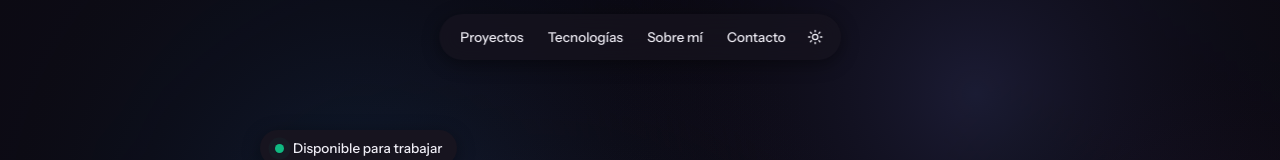
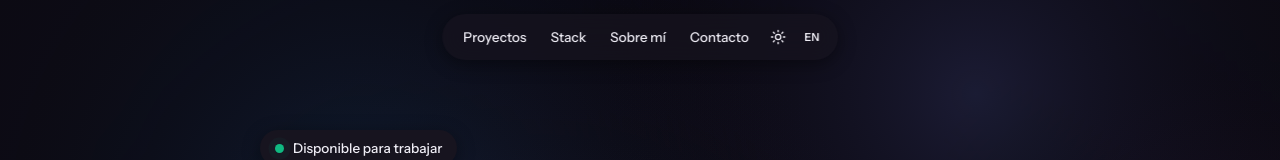
Before and after one commit to gabydomingo/porfolio, a React (Vite) app: page / in a window 1280 px wide. Shown: the top 160 px of the page. Built offline with nearby package versions, Linux system fonts and the light colour scheme.

Commit message:
Infraestructura de idioma: hook, persistencia, lang y toggle

```diff
--- a/index.html
+++ b/index.html
@@ -48,14 +48,17 @@
       rel="stylesheet"
     />
     <script>
-      // Antes de la primera pintura, para que el tema no parpadee. El default
-      // es oscuro: solo queda claro si el visitante lo eligió antes
+      // Antes de la primera pintura. El tema por defecto es oscuro y el idioma
+      // español: solo cambian si el visitante los eligió antes
       (function () {
         var tema = null;
+        var idioma = null;
         try {
           tema = localStorage.getItem('gd-theme');
+          idioma = localStorage.getItem('gd-lang');
         } catch (e) {}
         if (tema !== 'light') document.documentElement.classList.add('dark');
+        if (idioma === 'en') document.documentElement.lang = 'en';
       })();
     </script>
   </head>
--- a/src/App.jsx
+++ b/src/App.jsx
@@ -7,17 +7,24 @@ import ProyectosDestacados from './components/ProyectosDestacados';
 import ProyectosFormacion from './components/ProyectosFormacion';
 import SobreMi from './components/SobreMi';
 import StackTecnico from './components/StackTecnico';
+import useIdioma from './hooks/useIdioma';
 import useReveal from './hooks/useReveal';
 import useTheme from './hooks/useTheme';
 
 export default function App() {
   const { isDark, toggleTheme } = useTheme();
+  const { idioma, alternarIdioma } = useIdioma();
   useReveal();
 
   return (
     <div className="min-h-screen overflow-x-clip bg-bg text-txt transition-colors duration-300">
-      <Nav isDark={isDark} toggleTheme={toggleTheme} />
-      <Hero isDark={isDark} />
+      <Nav
+        isDark={isDark}
+        toggleTheme={toggleTheme}
+        idioma={idioma}
+        alternarIdioma={alternarIdioma}
+      />
+      <Hero isDark={isDark} idioma={idioma} />
       <main className="flex flex-col gap-[110px] px-6 pt-10 pb-[90px]">
         <ProyectosDestacados />
         <DesarrolloWeb />
--- a/src/components/Hero.jsx
+++ b/src/components/Hero.jsx
@@ -1,5 +1,6 @@
 import ThermalCanvas from './ThermalCanvas';
 import useCounter from '../hooks/useCounter';
+import { t, textos } from '../data/textos';
 
 const metricas = [
   { valor: 43, sufijo: 'M', etiqueta: 'registros procesados' },
@@ -14,7 +15,7 @@ const objetivos = metricas.map((m) => m.valor);
 const botonSecundario =
   'boton inline-flex items-center gap-2 rounded-xl bg-surf px-5 py-3 text-[15px] font-semibold shadow-soft transition-transform duration-200 hover:-translate-y-0.5';
 
-export default function Hero({ isDark }) {
+export default function Hero({ isDark, idioma }) {
   const { hostRef, valores } = useCounter(objetivos);
 
   return (
@@ -50,7 +51,7 @@ export default function Hero({ isDark }) {
           >
             Ver proyectos
           </a>
-          <a href="/DomingoGabrielCV.pdf" download className={botonSecundario}>
+          <a href={t(textos.cv, idioma)} download className={botonSecundario}>
             <svg
               width="16"
               height="16"
--- a/src/components/Nav.jsx
+++ b/src/components/Nav.jsx
@@ -1,11 +1,11 @@
 const enlaces = [
   { href: '#proyectos', texto: 'Proyectos' },
-  { href: '#tecnologias', texto: 'Tecnologías' },
+  { href: '#tecnologias', texto: 'Stack' },
   { href: '#sobre-mi', texto: 'Sobre mí' },
   { href: '#contacto', texto: 'Contacto' },
 ];
 
-export default function Nav({ isDark, toggleTheme }) {
+export default function Nav({ isDark, toggleTheme, idioma, alternarIdioma }) {
   return (
     <nav className="nav-pill fixed top-[14px] left-1/2 z-50 flex max-w-[calc(100vw-20px)] -translate-x-1/2 items-center gap-0 overflow-x-auto rounded-full px-1.5 py-1.5 shadow-soft sm:gap-[2px] sm:px-[10px] sm:py-[6px]">
       {enlaces.map((e) => (
@@ -51,6 +51,14 @@ export default function Nav({ isDark, toggleTheme }) {
           </svg>
         )}
       </button>
+      <button
+        type="button"
+        onClick={alternarIdioma}
+        aria-label={idioma === 'es' ? 'Switch to English' : 'Cambiar a español'}
+        className="flex h-11 w-8 shrink-0 cursor-pointer items-center justify-center rounded-full bg-transparent text-[11px] font-semibold text-txt hover:bg-viosoft sm:h-8"
+      >
+        {idioma === 'es' ? 'EN' : 'ES'}
+      </button>
     </nav>
   );
 }
--- /dev/null
+++ b/src/data/textos.js
@@ -0,0 +1,16 @@
+// Cada texto lleva sus dos idiomas juntos, no en archivos paralelos: si falta
+// una traducción se ve en el renglón de al lado, y sumar un proyecto sigue
+// siendo tocar un solo archivo.
+export const textos = {
+  cv: {
+    es: '/DomingoGabrielCV.pdf',
+    en: '/DomingoGabrielCV-en.pdf',
+  },
+};
+
+// Cae en español si todavía no hay traducción, así el sitio nunca queda vacío
+// mientras se traduce por partes.
+export function t(campo, idioma) {
+  if (campo == null) return '';
+  return campo[idioma] ?? campo.es;
+}
--- /dev/null
+++ b/src/hooks/useIdioma.js
@@ -0,0 +1,34 @@
+import { useCallback, useEffect, useState } from 'react';
+
+const CLAVE = 'gd-lang';
+
+// Mismo criterio que useTheme: el default es fijo y no se mira
+// navigator.language. El público principal es Argentina y LATAM, así que un
+// visitante con el navegador en inglés igual entra en español.
+function leerIdiomaGuardado() {
+  try {
+    return localStorage.getItem(CLAVE) === 'en' ? 'en' : 'es';
+  } catch {
+    return 'es';
+  }
+}
+
+export default function useIdioma() {
+  const [idioma, setIdioma] = useState(leerIdiomaGuardado);
+
+  useEffect(() => {
+    document.documentElement.lang = idioma;
+    try {
+      localStorage.setItem(CLAVE, idioma);
+    } catch {
+      // Storage bloqueado: el idioma vale solo para esta sesión.
+    }
+  }, [idioma]);
+
+  const alternarIdioma = useCallback(
+    () => setIdioma((actual) => (actual === 'en' ? 'es' : 'en')),
+    [],
+  );
+
+  return { idioma, alternarIdioma };
+}
```
Also changed, not shown: 1 other file (tests, documents, lock files or other folders).
